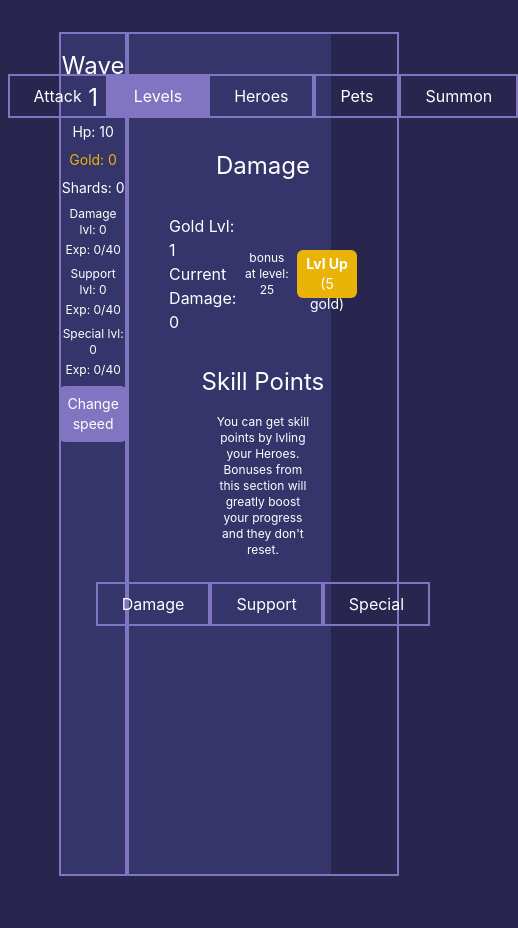
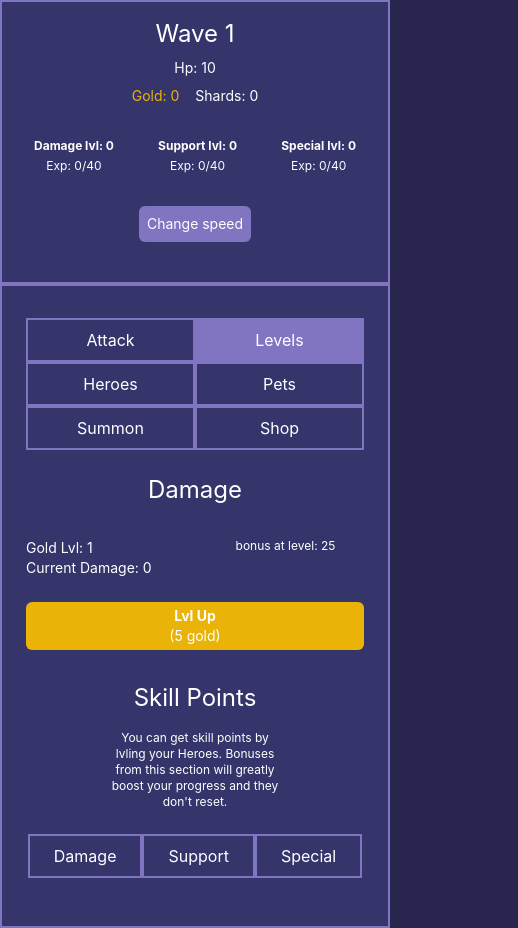
Before and after one commit to shakhorinAlex/alexIdleGame, a React (Vite) app: page / in a window 390 px wide. Both pictures are taken after a click on the element "Levels". Shown: the whole page, 518 px wide, since content can reach past the window. Built offline with nearby package versions, Linux system fonts and the light colour scheme.

Commit message:
mobile version

```diff
--- a/src/App.css
+++ b/src/App.css
@@ -1,6 +1,5 @@
 #root {
   max-width: 1280px;
   margin: 0 auto;
-  padding: 2rem;
   text-align: center;
 }
--- a/src/App.jsx
+++ b/src/App.jsx
@@ -32,33 +32,36 @@ function App() {
 
   return (
     <div className="App">
-      <div className="flex  content-between mx-auto h-screen w-10/12 bg-lightPurple ">
-        <div className="resource-info flex gap-2 flex-col pt-4 w-1/4 border-2 border-veryLightPurple">
+      <div className="container flex-col items-center justify-center lg:mt-16 ">
+        <div className="flex flex-col content-between lg:flex-row bg-lightPurple ">
+          <div className="resource-info flex gap-2 flex-col pt-4 border-2 border-veryLightPurple p-8 lg:w-1/4 ">
             <p className="text-2xl">Wave {wave}</p>
             <p className="text-sm">Hp: {nFormatter(monster.hp)}</p>
+            <div className="flex gap-4 items-center justify-center mb-2 ">
               <p className="text-sm text-yellow-500">Gold: {gold}</p>
               <p className="text-sm">Shards: {shards}</p>
-          <div className="border-solid bg-lightPurple flex flex-col gap-2">
+            </div>
+            <div className="border-solid bg-lightPurple flex flex-row lg:flex-col items-center justify-between py-4 gap-4 mb-2">
               <div className="flex flex-col gap-1">
-              <p className="text-xs">Damage lvl: {damage.lvl}</p>
+                <p className="text-xs font-bold">Damage lvl: {damage.lvl}</p>
                 <p className="text-xs">
                   Exp: {damage.exp}/{damage.expToLvl}
                 </p>
               </div>
               <div className="flex flex-col gap-1">
-              <p className="text-xs">Support lvl: {support.lvl}</p>
+                <p className="text-xs font-bold">Support lvl: {support.lvl}</p>
                 <p className="text-xs">
                   Exp: {support.exp}/{support.expToLvl}
                 </p>
               </div>
               <div className="flex flex-col gap-1">
-              <p className="text-xs">Special lvl: {special.lvl}</p>
+                <p className="text-xs font-bold">Special lvl: {special.lvl}</p>
                 <p className="text-xs">
                   Exp: {special.exp}/{special.expToLvl}
                 </p>
               </div>
             </div>
-          <div className="flex gap-4 items-center justify-center">
+            <div className="flex gap-4 items-center justify-center mb-2">
               <button
                 onClick={switchSpeed}
                 className="text-sm bg-veryLightPurple p-2 rounded-md"
@@ -67,11 +70,11 @@ function App() {
               </button>
             </div>
           </div>
-        <div className="px-10 main-content py-10 border-2 border-veryLightPurple w-full">
-          <div className="flex flex-row mb-8 justify-center">
+          <div className="main-content  flex flex-col gap-6 content-between py-8 px-6 md:px-24 border-2 border-veryLightPurple w-full">
+            <div className="grid grid-cols-2 md:grid-cols-3 lg:flex flex-row justify-center">
               <p
                 onClick={() => changeMainTab("fight")}
-              className={`text-md p-2 px-6 border-solid border-2 border-veryLightPurple cursor-pointer
+                className={`flex-grow text-md p-2 px-6 border-solid border-2 border-veryLightPurple cursor-pointer
                ${activeTab === "fight" ? "bg-veryLightPurple" : "transparent"}`}
               >
                 Attack
@@ -79,20 +82,23 @@ function App() {
 
               <p
                 onClick={() => changeMainTab("lvlUp")}
-              className={`text-md p-2 px-6 border-solid border-2 border-veryLightPurple cursor-pointer
+                className={`flex-grow text-md p-2 px-6 border-solid border-2 border-veryLightPurple cursor-pointer
                ${activeTab === "lvlUp" ? "bg-veryLightPurple" : "transparent"}`}
               >
                 Levels
               </p>
 
-            <p className="text-md p-2 px-6 border-solid border-2 border-veryLightPurple cursor-pointer">
+              <p className="flex-grow text-md p-2 px-6 border-solid border-2 border-veryLightPurple cursor-pointer">
                 Heroes
               </p>
-            <p className="text-md p-2 px-6 border-solid border-2 border-veryLightPurple cursor-pointer">
+              <p className="flex-grow text-md p-2 px-6 border-solid border-2 border-veryLightPurple cursor-pointer">
                 Pets
               </p>
-            <p className="text-md p-2 px-6 border-solid border-2 border-veryLightPurple cursor-pointer">
+              <p className="flex-grow text-md p-2 px-6 border-solid border-2 border-veryLightPurple cursor-pointer">
                 Summon
+              </p>
+              <p className="flex-grow text-md p-2 px-6 border-solid border-2 border-veryLightPurple cursor-pointer">
+                Shop
               </p>
             </div>
             {activeTab === "fight" && <Fight />}
@@ -100,6 +106,7 @@ function App() {
           </div>
         </div>
       </div>
+    </div>
   );
 }
 
--- a/src/components/DamageLvl.jsx
+++ b/src/components/DamageLvl.jsx
@@ -195,15 +195,18 @@ const DamageLvl = () => {
     <div className="flex flex-col gap-4 ">
       <p className="text-2xl mb-4">Damage</p>
       {/* Gold damage */}
-      <div className="flex flex-row gap-2 justify-between items-center">
-        <div className="flex-col align-start justify-start text-left">
-          <p className="text-md">Gold Lvl: {goldDamage.lvl}</p>
-          <p className="text-md">Current Damage: {currentDamage}</p>
+      <div className="grid grid-cols-2 gap-6 md:flex md:justify-between md:items-center">
+        <div className="flex-col text-left">
+          <p className="text-sm md:text-md">Gold Lvl: {goldDamage.lvl}</p>
+          <p className="text-sm md:text-md">Current Damage: {currentDamage}</p>
         </div>
-        <p className="text-xs">bonus at level: {goldDamage.bonusLvl}</p>
+        <p className="text-xs md:text-sm">
+          bonus at level: {goldDamage.bonusLvl}
+        </p>
+
         <button
           onClick={levelUpGoldDamage}
-          className="bg-yellow-500 text-white rounded-md px-2 py-1 w-28 h-12"
+          className=" col-span-2 md:px-8 md:py-2 bg-yellow-500 text-white rounded-md px-2 py-1"
         >
           <p className="font-bold text-sm">Lvl Up</p>
           <p className="text-sm"> ({goldDamage.cost} gold)</p>
--- a/src/components/Fight.jsx
+++ b/src/components/Fight.jsx
@@ -28,11 +28,14 @@ const Fight = () => {
   return (
     <div className="flex flex-col gap-4">
       <div className="flex gap-2 flex-col items-center">
-        <p className="text-xl font-semibold ">Wave {wave} </p>
-        <span className="text-sm font-semibold underline">
-          {wave % 10 === 0 ? "Boss" : ""}
-          {wave % 10 === 5 ? "mini-Boss" : ""}
-        </span>
+        <p className="text-xl font-semibold ">
+          Wave {wave}{" "}
+          <span className="text-sm font-semibold underline">
+            {wave % 10 === 0 ? "Boss" : ""}
+            {wave % 10 === 5 ? "mini-Boss" : ""}
+          </span>{" "}
+        </p>
+
         <p className="text-md">Monster HP: {nFormatter(monster.hp)}</p>
         <p className="text-md">Your Attack: {currentDamage}</p>
         {/* time to kill */}
--- a/src/components/LvlUp.jsx
+++ b/src/components/LvlUp.jsx
@@ -42,7 +42,7 @@ const LvlUp = () => {
     damageClassLvl >= 0 || supportClassLvl >= 0 || specialClassLvl >= 0;
 
   return (
-    <div className="flex flex-col gap-4 ">
+    <div className="flex flex-col gap-4">
       <DamageLvl />
       {firstLevel && <SkillLvlUp />}
     </div>
--- a/src/components/skillTree/DamageTree.jsx
+++ b/src/components/skillTree/DamageTree.jsx
@@ -137,11 +137,7 @@ const DamageTree = () => {
 
   // set next skill unlocked to true previous skill is maxed out
 
-  return (
-    <div className="flex flex-col items-center mt-6 gap-4 h-full">
-      {/* map array dmgSkillsArray */}
-      <div className="flex gap-2">
-        {dmgSkillsArray.map((skill, id) => {
+  const skills = dmgSkillsArray.map((skill, id) => {
     const { shortName, unlocked, choosen } = skill;
 
     const unlockedStyle = unlocked ? "bg-red-500" : "bg-gray-800";
@@ -150,21 +146,26 @@ const DamageTree = () => {
     return (
       <div
         key={id}
-              className={`flex flex-col items-center justify-center rounded ${unlockedStyle} ${choosenStyle} w-20 h-20 text-gray-100 font-semibold cursor-pointer`}
+        className={`flex flex-col items-center justify-center w-20 h-20 p-6 mb-4 rounded ${unlockedStyle} ${choosenStyle} text-gray-100 font-semibold cursor-pointer`}
         onClick={() => changeChoosen(skill)}
       >
         <p>{shortName}</p>
       </div>
     );
-        })}
-      </div>
+  });
+
+  return (
+    <div className="flex flex-col items-center mt-6 gap-4 h-full">
+      {/* map array dmgSkillsArray */}
+      <div className="flex gap-2">{skills}</div>
 
       {/* <span className="font-light text-xs">+10% all damage</span> */}
-      <div className="flex justify-between items-center bg-gray-900 w-full mt-auto py-8 px-8">
-        <div className="flex-col text-left">
-          <h2 className="font-semibold">{name}</h2>
+      <div className="flex flex-col md:flex-row md:justify-between gap-4 items-center bg-gray-900 w-full py-8 px-8">
+        <div className="flex flex-col col-span-2 md:flex-col md:text-left md:w-1/4">
+          <h2 className="font-semibold text-center md:text-left">{name}</h2>
+          <div className="flex gap-2 items-center justify-start md:items-start md:flex-col md:text-left">
+            <p className="text-sm order-first">Level {lvl}</p>
             <span className="text-xs font-thin">max lvl: {maxLvl}</span>
-          <p className="text-sm">Level {lvl}</p>
             <span className="text-xs font-thin">
               {lvl === maxLvl ? "bonus:" : "next lvl:"} (
               {lvl !== maxLvl
@@ -173,8 +174,9 @@ const DamageTree = () => {
               %)
             </span>
           </div>
-        <div className="description">
-          <p className="text-sm w-3/5 mx-auto mb-1">{description}</p>
+        </div>
+        <div className="description description px-6 flex flex-col gap-2">
+          <p className="text-sm">{description}</p>
           {!unlocked && (
             <div className="">
               <p className="text-xs font-bold">
--- a/src/components/skillTree/SpecialTree.jsx
+++ b/src/components/skillTree/SpecialTree.jsx
@@ -38,6 +38,8 @@ const SpecialTree = () => {
     baseExp1Skill,
     goldGainMult1Skill,
     exGainMult1Skill,
+    exGainMult1Skill,
+    exGainMult1Skill,
   ];
 
   // function to change choosen value of a skill on click in map function
@@ -58,6 +60,8 @@ const SpecialTree = () => {
           baseGold1: newSkillsArray[0],
           baseExp1: newSkillsArray[1],
           goldGainMult1: newSkillsArray[2],
+          expGainMult1: newSkillsArray[3],
+          expGainMult1: newSkillsArray[3],
           expGainMult1: newSkillsArray[3],
         },
       },
@@ -118,7 +122,6 @@ const SpecialTree = () => {
       newGameState.specialSkillPoints = specialSkillPoints - cost;
       // increase damage class level by 1
 
-
       setLvlUp(newLvlUp);
       setGameState(newGameState);
     }
@@ -154,11 +157,7 @@ const SpecialTree = () => {
     ? nextLvl * round(mult * 100) + "%"
     : nextLvl * increase;
 
-  return (
-    <div className="flex flex-col items-center mt-6 gap-4 h-full">
-      {/* map array specialSkillArray */}
-      <div className="flex gap-2">
-        {specialSkillArray.map((skill, id) => {
+  const skills = specialSkillArray.map((skill, id) => {
     const { shortName, unlocked, choosen } = skill;
 
     const unlockedStyle = unlocked ? "bg-emerald-500" : "bg-gray-800";
@@ -167,26 +166,33 @@ const SpecialTree = () => {
     return (
       <div
         key={id}
-              className={`flex flex-col items-center justify-center p-1 rounded ${unlockedStyle} ${choosenStyle} w-20 h-20 text-gray-100 font-semibold cursor-pointer`}
+        className={`flex flex-col items-center justify-center w-20 h-20 p-6 mb-4 rounded ${unlockedStyle} ${choosenStyle} text-gray-100 font-semibold cursor-pointer`}
         onClick={() => changeChoosen(skill)}
       >
         <p>{shortName}</p>
       </div>
     );
-        })}
+  });
+
+  return (
+    <div className="flex flex-col items-center mt-6 gap-4 h-full ">
+      <div className="flex gap-2 items-start justify-start overflow-x-auto w-full md:items-center md:justify-center">
+        {skills}
       </div>
 
       {/* <span className="font-light text-xs">+10% all damage</span> */}
-      <div className="flex justify-between mx-auto gap-4 items-center bg-gray-900 w-full mt-auto py-8 px-8">
-        <div className="flex-col text-left w-1/4">
-          <h2 className="font-semibold">{name}</h2>
+      <div className="flex flex-col md:flex-row md:justify-between gap-4 items-center bg-gray-900 w-full py-8 px-8">
+        <div className="flex flex-col col-span-2 md:flex-col md:text-left md:w-1/4">
+          <h2 className="font-semibold text-center md:text-left">{name}</h2>
+          <div className="flex gap-2 items-center justify-start md:items-start md:flex-col md:text-left">
+            <p className="text-sm order-first">Level {lvl}</p>
             <span className="text-xs font-thin">max lvl: {maxLvl}</span>
-          <p className="text-sm">Level {lvl}</p>
             <span className="text-xs font-thin">
               {lvl === maxLvl ? "bonus:" : "next lvl:"} ({showMult})
             </span>
           </div>
-        <div className="description w-2/4 text-left pr-8">
+        </div>
+        <div className="description px-6 flex flex-col gap-2">
           <p className="text-sm">{description}</p>
           {!unlocked && (
             <div className="">
--- a/src/components/skillTree/SupportTree.jsx
+++ b/src/components/skillTree/SupportTree.jsx
@@ -139,12 +139,7 @@ const SupportTree = () => {
   }, [wave]);
 
   // set next skill unlocked to true previous skill is maxed out
-
-  return (
-    <div className="flex flex-col items-center mt-6 gap-4 h-full">
-      {/* map array supportSkillArray */}
-      <div className="flex gap-2">
-        {supportSkillArray.map((skill, id) => {
+  const skills = supportSkillArray.map((skill, id) => {
     const { shortName, unlocked, choosen } = skill;
 
     const unlockedStyle = unlocked ? "bg-sky-500" : "bg-gray-800";
@@ -153,21 +148,28 @@ const SupportTree = () => {
     return (
       <div
         key={id}
-              className={`flex flex-col items-center justify-center p-1 rounded ${unlockedStyle} ${choosenStyle} w-20 h-20 text-gray-100 font-semibold cursor-pointer`}
+        className={`flex flex-col items-center justify-center w-20 h-20 p-6 mb-4 rounded ${unlockedStyle} ${choosenStyle}  text-gray-100 font-semibold cursor-pointer`}
         onClick={() => changeChoosen(skill)}
       >
         <p>{shortName}</p>
       </div>
     );
-        })}
+  });
+
+  return (
+    <div className="flex flex-col items-center mt-6 gap-4 h-full">
+      {/* map array supportSkillArray */}
+      <div className="flex gap-2 items-start justify-start overflow-x-auto w-full md:items-center md:justify-center">
+        {skills}
       </div>
 
       {/* <span className="font-light text-xs">+10% all damage</span> */}
-      <div className="flex justify-between mx-auto gap-4 items-center bg-gray-900 w-full mt-auto py-8 px-8">
-        <div className="flex-col text-left w-1/4">
-          <h2 className="font-semibold">{name}</h2>
+      <div className="flex flex-col md:flex-row md:justify-between gap-4 items-center bg-gray-900 w-full py-8 px-8">
+        <div className="flex flex-col col-span-2 md:flex-col md:text-left md:w-1/4">
+          <h2 className="font-semibold text-center md:text-left">{name}</h2>
+          <div className="flex gap-2 items-center justify-start md:items-start md:flex-col md:text-left">
+            <p className="text-sm order-first">Level {lvl}</p>
             <span className="text-xs font-thin">max lvl: {maxLvl}</span>
-          <p className="text-sm">Level {lvl}</p>
             <span className="text-xs font-thin">
               {lvl === maxLvl ? "bonus:" : "next lvl:"} (
               {lvl !== maxLvl
@@ -176,7 +178,8 @@ const SupportTree = () => {
               %)
             </span>
           </div>
-        <div className="description w-2/4 text-left pr-8">
+        </div>
+        <div className="description px-6 flex flex-col gap-2 ">
           <p className="text-sm">{description}</p>
           {!unlocked && (
             <div className="">
```
Lines whose indentation alone changed are shown as unchanged.
